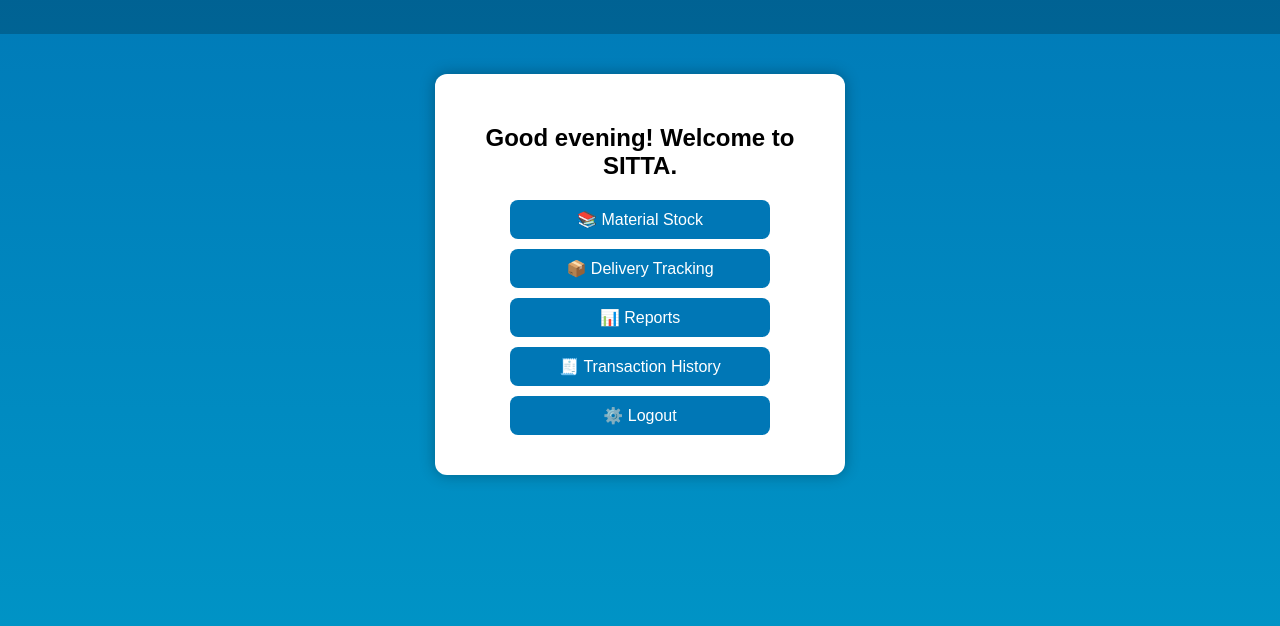
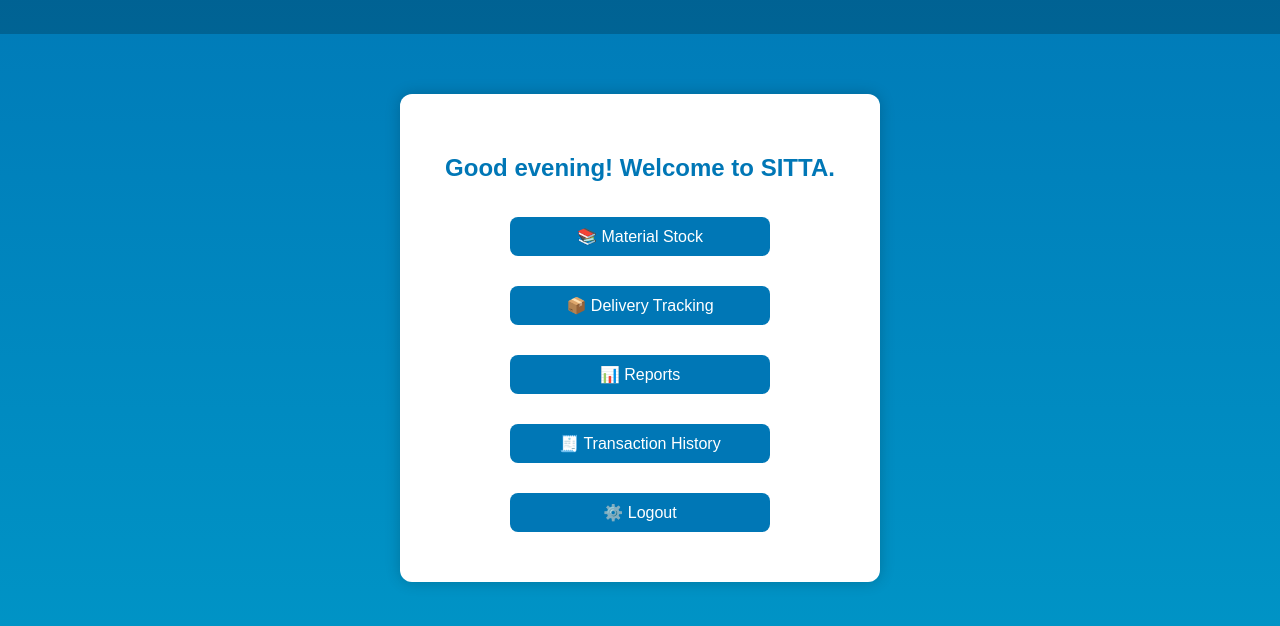
Before and after one commit to khashafira/SITTA_UT_Website, a plain HTML site: page dashboard.html in a window 1280 px wide. Shown: the part 106-732 px from the top of the page. Drawn offline with Linux system fonts and the light colour scheme; files that its build step writes are made by us from their sources.

Commit message:
Update style.css

```diff
--- a/css/style.css
+++ b/css/style.css
@@ -558,3 +558,41 @@ header {
   flex-direction: column;
   align-items: center;
 }
+
+.dashboard-container {
+  background: white;
+  color: black;
+  padding: 40px;
+  margin-top: 60px;
+  border-radius: 12px;
+  box-shadow: 0 0 15px rgba(0,0,0,0.2);
+  width: 400px;
+  text-align: center;
+}
+
+.dashboard-container h2 {
+  color: #0077b6;
+  margin-bottom: 25px;
+}
+
+.menu {
+  display: flex;
+  flex-direction: column;
+  gap: 10px;
+  align-items: center;
+}
+
+.menu-btn {
+  background-color: #0077b6;
+  color: white;
+  text-decoration: none;
+  padding: 12px 20px;
+  border-radius: 8px;
+  width: 220px;
+  transition: 0.3s;
+}
+
+.menu-btn:hover {
+  background-color: #005f8c;
+  transform: scale(1.05);
+}
```
